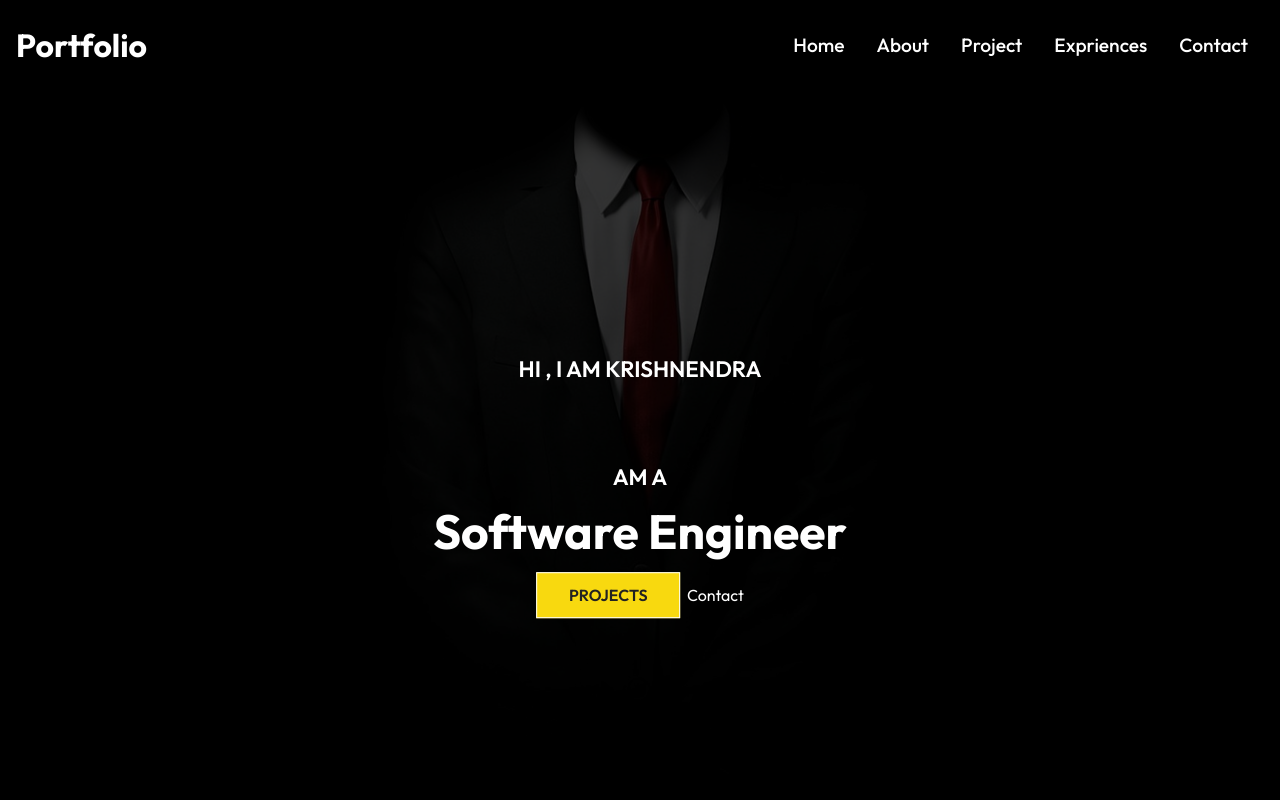
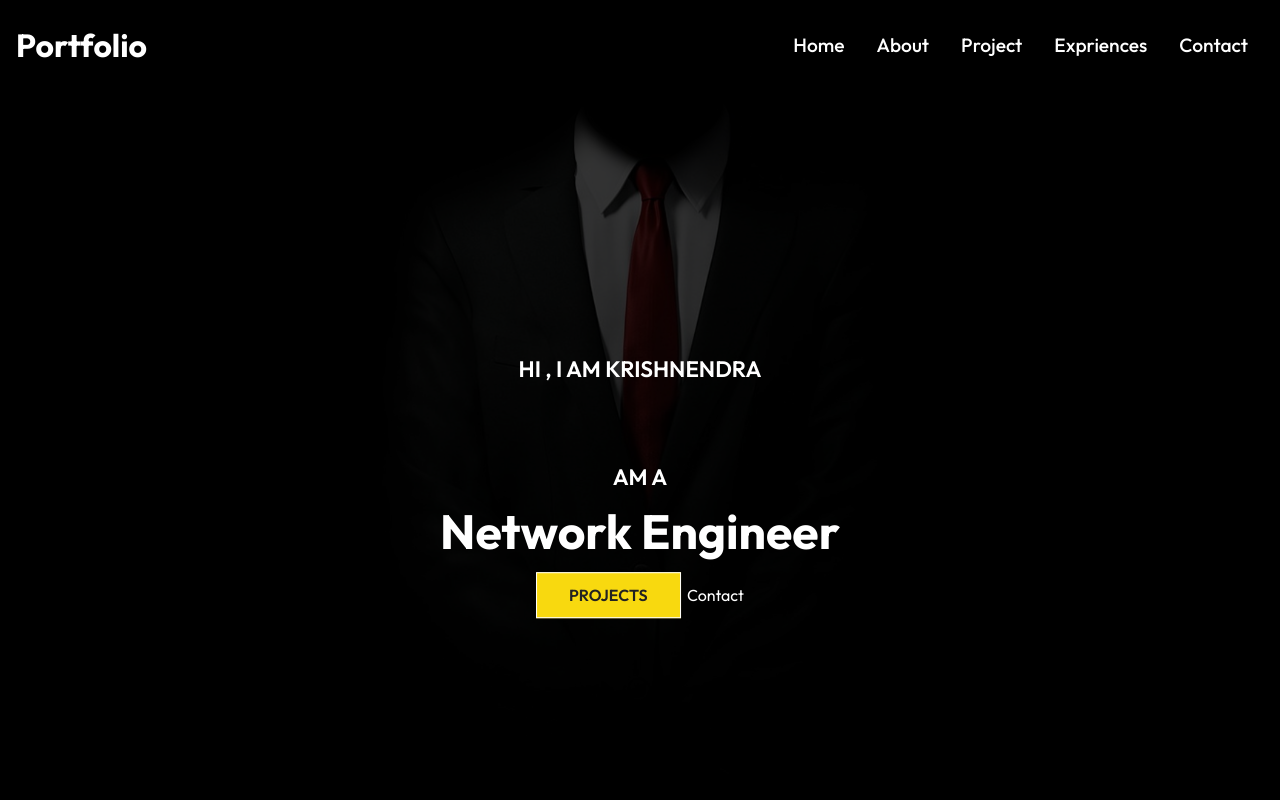
Before and after one commit to krishnendra007/portfolio, a React (Create React App) app: page / in a window 1280 px wide. Shown: the top 800 px of the page. Built offline with nearby package versions, Linux system fonts and the light colour scheme.

Commit message:
Update HeroImg.js

```diff
--- a/src/components/HeroImg.js
+++ b/src/components/HeroImg.js
@@ -1,24 +1,41 @@
 import "./HeroImgStyles.css";
 
-import React from 'react'
-import {Link} from "react-router-dom"
+import React, { useState, useCallback, useEffect } from 'react'
+import { Link } from "react-router-dom"
 
 import IntroImg from "../assets/walpaper1.jpg"
 
+
+const names = [
+  "Software Engineer", "Data Engineer", "Node Developer", "Java Engineer","Network Engineer", "TAC Engineer"
+]
+
 const HeroImg = () => {
+  const [newName, setnewName] = useState("");
+
+  const shuffle = useCallback(() => {
+    const index = Math.floor(Math.random() * names.length);
+    setnewName(names[index]);
+  }, []);
+
+  useEffect(() => {
+    const intervalID = setInterval(shuffle, 300);
+    return () => clearInterval(intervalID);
+  }, [shuffle])
+
   return (
     <div className="hero">
       <div className="mask">
-            <img className="intro-img" src={IntroImg} alt="img"/>
+        <img className="intro-img" src={IntroImg} alt="img" />
       </div>
 
       <div className="content">
-        <br/>  <br/>  <br/>  <br/>
-        <br/>  <br/>  <br/>  <br/>
+        <br />  <br />  <br />  <br />
+        <br />  <br />  <br />  <br />
         <p>Hi ,   I am    Krishnendra</p>
-            <br/>  <br/>  <br/>  <br/>
+        <br />  <br />  <br />  <br />
         <p>Am a</p>
-            <h1>Software Engineer</h1>
+        <h1>{newName}</h1>
         <div>
           <Link to="/project" className="btn">Projects</Link>
           <Link to="/contact" className="btn-light">Contact</Link>
```
Lines whose indentation alone changed are shown as unchanged.
